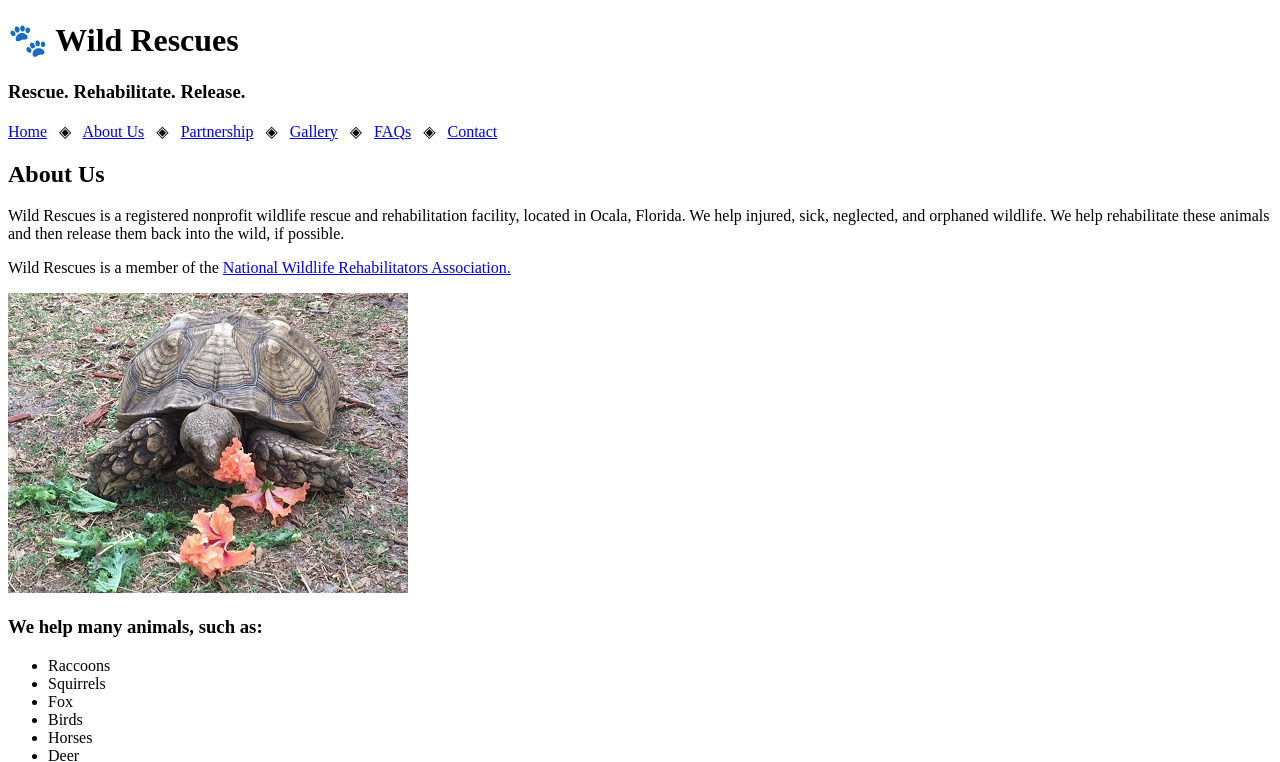
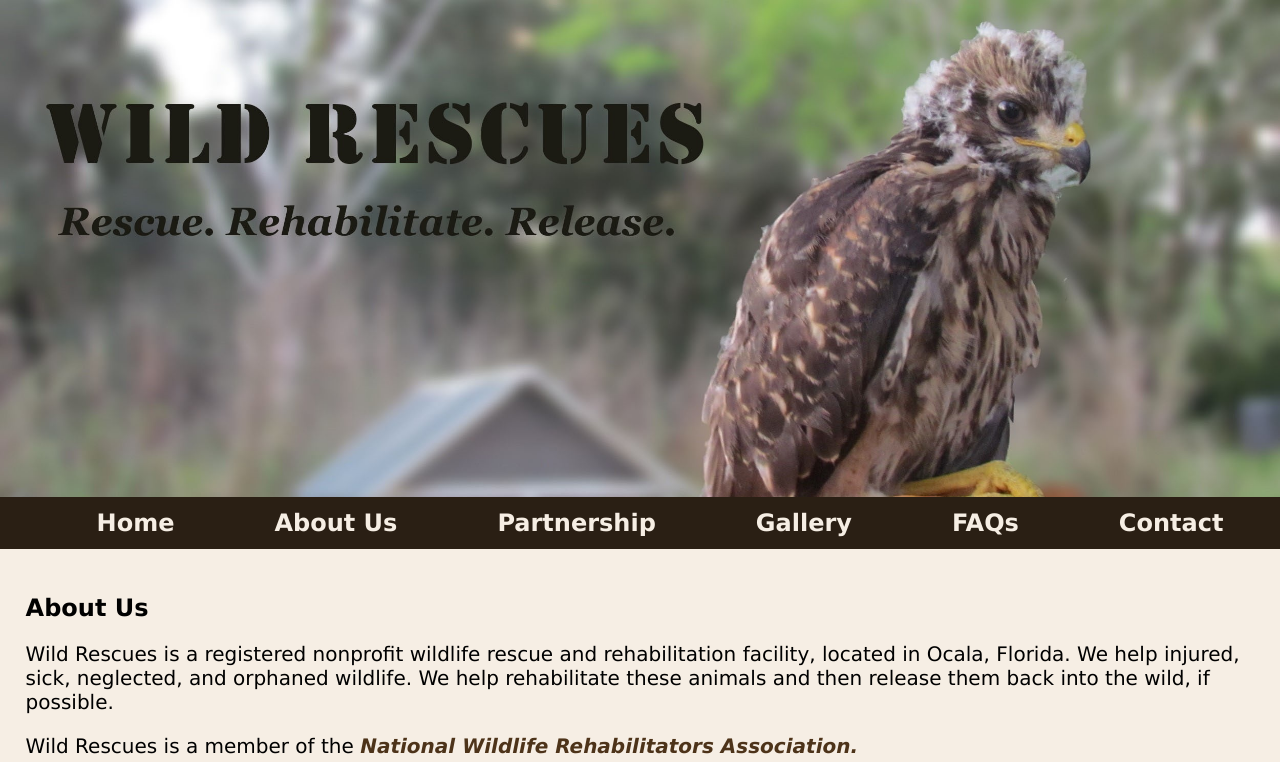
Before and after one commit to 144Sp24/ch4lab2-IsabellaMills04, a plain HTML site: page about.html in a window 1280 px wide. Shown: the top 762 px of the page. Drawn offline with Linux system fonts and the light colour scheme.

Commit message:
lab 2 complete

```diff
--- a/about.html
+++ b/about.html
@@ -8,21 +8,23 @@
 <head>
 	<title>Wild Rescues: About Us</title>
 	<meta charset="utf-8">
+    <link rel="stylesheet" href="css/styles.css">
 </head>
 <body>
 
 	<header>
-		<h1>&#128062; Wild Rescues</h1>
-		<h3>Rescue. Rehabilitate. Release.</h3>
+		<a href="index.html"><img src="baby-hawk.jpg" alt="rescued baby hawk"></a>
 	</header>
 
 	<nav>
-		<p><a href="index.html">Home</a> &nbsp; &#9672; &nbsp;
-		<a href="about.html">About Us</a> &nbsp; &#9672; &nbsp;
-		<a href="partnership.html">Partnership</a> &nbsp; &#9672; &nbsp;
-		<a href="gallery.html">Gallery</a> &nbsp; &#9672; &nbsp;
-		<a href="faqs.html">FAQs</a> &nbsp; &#9672; &nbsp;
-		<a href="contact.html">Contact</a></p>
+		<ul>
+            <li><a href="index.html">Home</a></li>
+            <li><a href="about.html">About Us</a></li>
+            <li><a href="partnership.html">Partnership</a></li>
+            <li><a href="gallery.html">Gallery</a></li>
+            <li><a href="faqs.html">FAQs</a></li>
+            <li><a href="contact.html">Contact</a></li>
+        </ul>
 	</nav>
 
 	<!-- Use the main area to add the main content to the webpage -->
@@ -32,9 +34,9 @@
 
             <h2>About Us</h2>
             <p>Wild Rescues is a registered nonprofit wildlife rescue and rehabilitation facility, located in Ocala, Florida. We help injured, sick, neglected, and orphaned wildlife. We help rehabilitate these animals and then release them back into the wild, if possible.</p>
-            <p>Wild Rescues is a member of the <a href="https://www.nwrawildlife.org/" target="_blank">National Wildlife Rehabilitators Association.</a></p>
+            <p>Wild Rescues is a member of the <a href="https://www.nwrawildlife.org/" target="_blank" class="link">National Wildlife Rehabilitators Association.</a></p>
 
-            <img src="images/tortoise.jpg" alt="tortoise eating vegetation" height="300" width="400">
+            <img src="images/tortoise.jpg" alt="tortoise eating vegetation">
 
             <h3>We help many animals, such as:</h3>
             <ul>
--- /dev/null
+++ b/css/styles.css
@@ -0,0 +1,96 @@
+/*
+Author: Isabella Mills
+Date: 1/30/24
+File Name: styles.css
+*/
+
+/* CSS Reset */
+body, header, nav, main, footer, img, h1 {
+    margin: 0;
+    padding: 0;
+    border: 0;
+}
+
+/* Style rules for body and images */
+body {
+    background-color: #f6eee4;
+}
+
+img {
+    max-width: 100%;
+    display: block;
+}
+
+/* Style rules for navigation area */
+nav {
+    background-color: #2a1f14;
+}
+
+nav ul {
+    list-style-type: none;
+    margin: 0;
+    text-align: center;
+}
+
+nav li {
+    display: inline-block;
+    font-size: 1.5em;
+    font-family: Geneva, Arial, sans-serif;
+    font-weight: bold;
+}
+
+nav li a {
+    display: block;
+    color: #f6eee4;
+    padding: 0.5em 2em 0.5em 2em;
+    text-decoration: none;
+}
+
+/* Style rules for main content */
+main {
+    padding: 2%;
+    font-family: Verdana, Arial, sans-serif;
+}
+
+main p {
+    font-size: 1.25em;
+}
+
+main h3 {
+    padding-top: 2%;
+}
+
+main ul {
+    list-style-type: square;
+}
+
+.link {
+    color: #4d3319;
+    font-weight: bold;
+    font-style: italic;
+    text-decoration: none;
+}
+
+.action {
+    font-size: 1.75em;
+    font-weight: bold;
+    text-align: center;
+}
+
+#contact {
+    text-align: center;
+}
+
+/* Style rules for footer content */
+footer {
+    text-align: center;
+    font-size: 0.85em;
+    background-color: #2a1f14;
+    color: #f3eee4;
+    padding: 1% 0 1% 0;
+}
+
+footer a {
+    color: #f3e6d8;
+    text-decoration: none;
+}
```
Also changed, not shown: contact.html (+12 -10 lines), index.html (+11 -9 lines), template.html (+10 -8 lines).
